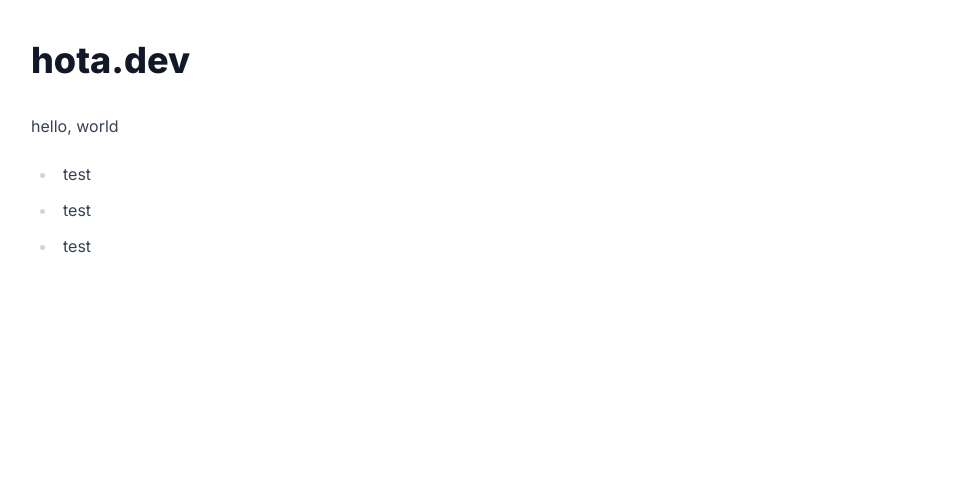
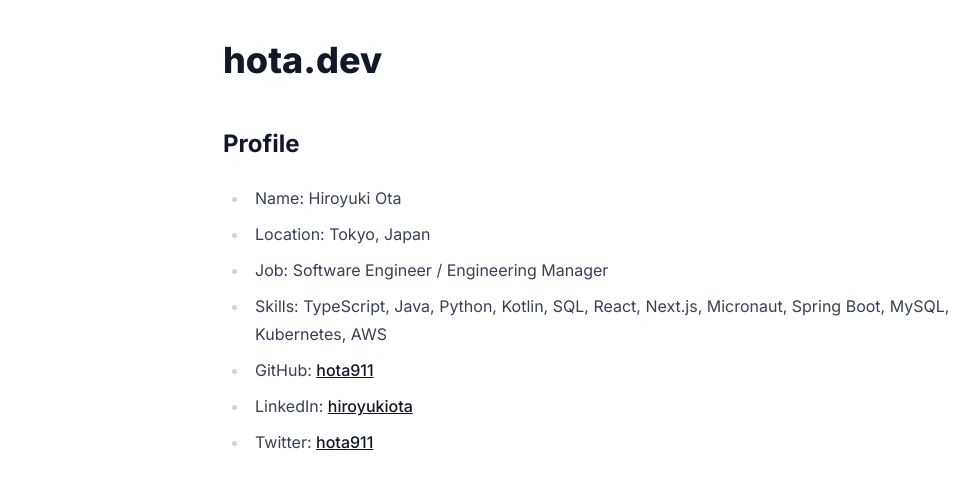
Before and after one commit to hota911/hota.dev, a Next.js app: page / in a window 1280 px wide. Shown: the top 488 px of the page, without its empty margins (9-988 px from the left). Built offline with nearby package versions, Linux system fonts and the light colour scheme.

Commit message:
Fill profile

```diff
--- a/src/app/layout.tsx
+++ b/src/app/layout.tsx
@@ -4,8 +4,8 @@
 const inter = Inter({ subsets: ["latin"] })
 
 export const metadata = {
-  title: "hota's portfolio",
-  description: "Generated by create next app",
+  title: "hota.dev",
+  description: "About Hiroyuki Ota",
 }
 
 export default function RootLayout({
--- a/src/app/page.tsx
+++ b/src/app/page.tsx
@@ -1,15 +1,29 @@
 function App() {
   return (
-    <div className="max-w-7xl p-10 mx-auto prose">
+    <div className="max-w-4xl p-10 mx-auto prose">
       <header>
         <h1>hota.dev</h1>
       </header>
       <main>
-        <p>hello, world</p>
+        <h2>Profile</h2>
         <ul>
-          <li>test</li>
-          <li>test</li>
-          <li>test</li>
+          <li>Name: Hiroyuki Ota</li>
+          <li>Location: Tokyo, Japan</li>
+          <li>Job: Software Engineer / Engineering Manager</li>
+          <li>
+            Skills: TypeScript, Java, Python, Kotlin, SQL, React, Next.js,
+            Micronaut, Spring Boot, MySQL, Kubernetes, AWS
+          </li>
+          <li>
+            GitHub: <a href="https://github.com/hota911">hota911</a>
+          </li>
+          <li>
+            LinkedIn:{" "}
+            <a href="https://www.linkedin.com/in/hiroyukiota/">hiroyukiota</a>
+          </li>
+          <li>
+            Twitter: <a href="https://twitter.com/hota911">hota911</a>
+          </li>
         </ul>
       </main>
     </div>
```
